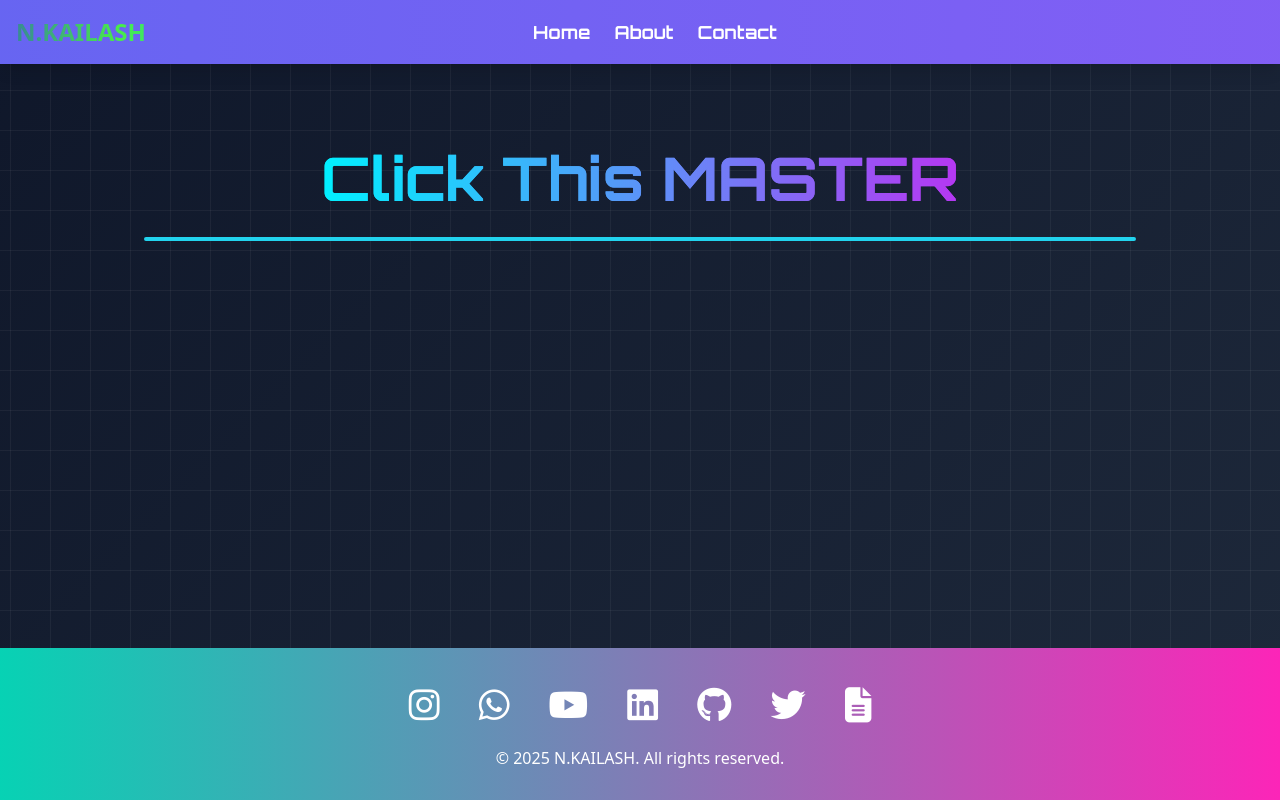
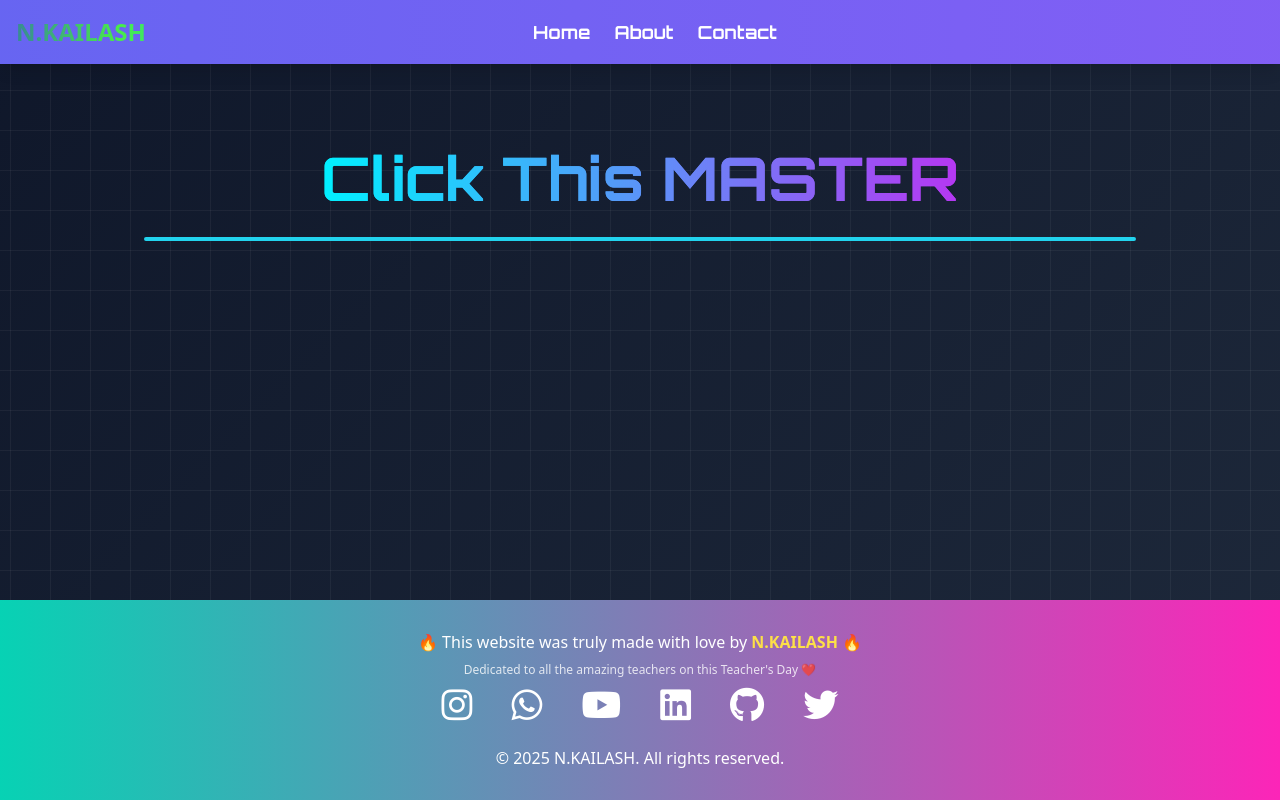
Before and after one commit to masterSganesh/teachersdaycelebration, a plain HTML site: page index.html in a window 1280 px wide. Drawn offline with nearby package versions, Linux system fonts and the light colour scheme.

Commit message:
Update index.html removing resume footer

```diff
--- a/index.html
+++ b/index.html
@@ -855,6 +855,13 @@ element.style {
 </main>
   <!-- Stats Section -->
   <footer class="footer">
+    <p class="text-sm md:text-base">
+    🔥 This website was truly made with love by
+    <span class="font-bold text-yellow-300">N.KAILASH</span> 🔥
+  </p>
+  <p class="text-xs mt-2 opacity-80">
+    Dedicated to all the amazing teachers on this Teacher's Day ❤️
+  </p>
   <div class="social-icons">
     <a href="https://www.instagram.com/kailash_.kanth" target="_blank" class="icon instagram">
       <i class="fab fa-instagram"></i>
@@ -873,9 +880,6 @@ element.style {
     </a>
     <a href="https://twitter.com" target="_blank" class="icon twitter">
       <i class="fab fa-twitter"></i>
-    <a href="KailashResume.pdf" target="_blank" class="icon resume">
-      <i class="fas fa-file-alt"></i>
-    </a>
     </a>
   </div>
   <p>© 2025 N.KAILASH. All rights reserved.</p>
@@ -958,4 +962,5 @@ element.style {
 });
 </script>
 </body>
+
 </html>
```
